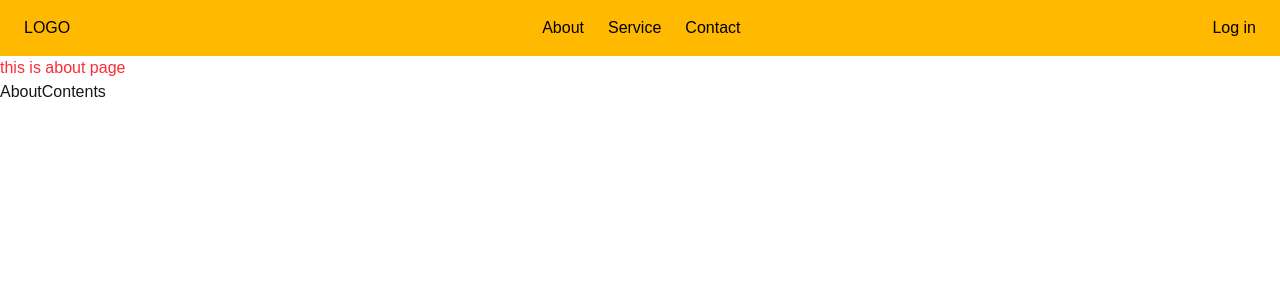
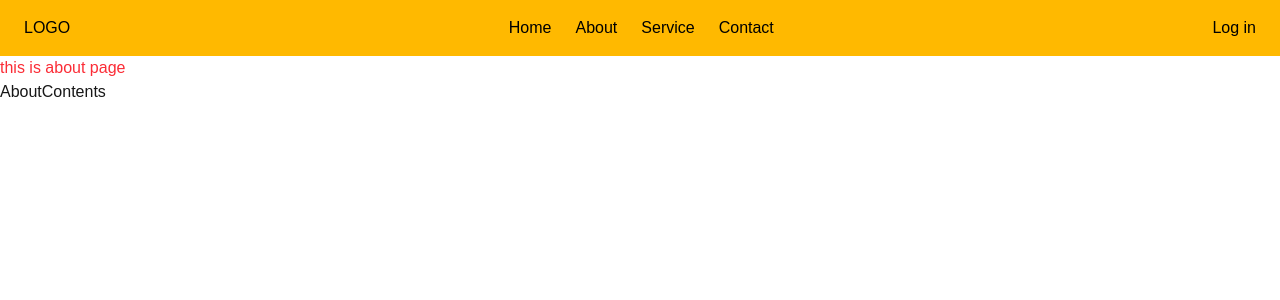
Before and after one commit to rahul3507/NextJS-Practice, a Next.js app: page /about in a window 1280 px wide. Shown: the top 300 px of the page. Built offline with nearby package versions, Linux system fonts and the light colour scheme.

Commit message:
link added to home and about button

```diff
--- a/src/components/Navbar.jsx
+++ b/src/components/Navbar.jsx
@@ -1,5 +1,6 @@
 /** @format */
 
+import Link from "next/link";
 import React from "react";
 
 const Navbar = () => {
@@ -7,7 +8,12 @@ const Navbar = () => {
     <nav className="bg-amber-400 px-6 py-4 flex justify-between text-black">
       <h6 className="cursor-pointer">LOGO</h6>
       <ul className="flex gap-6">
-        <li className="cursor-pointer">About</li>
+        <li className="cursor-pointer">
+          <Link href={"/"}>Home</Link>
+        </li>
+        <li className="cursor-pointer">
+          <Link href={"/about"}>About</Link>
+        </li>
         <li className="cursor-pointer">Service</li>
         <li className="cursor-pointer">Contact</li>
       </ul>
```
